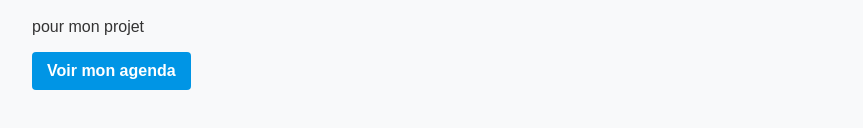
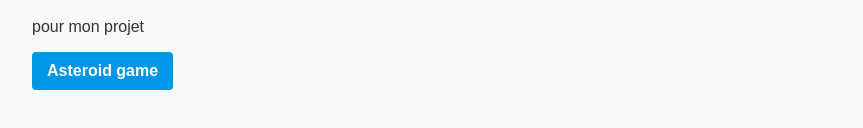
Before and after one commit to Axelitopro/Stage-Seconde-SAP, a plain HTML site: page scratch.html in a window 1280 px wide. Shown: the part 148-276 px from the top of the page, without its empty margins (208-1071 px from the left). Drawn offline with Linux system fonts and the light colour scheme.

Commit message:
fahh i made mistak

```diff
--- a/scratch.html
+++ b/scratch.html
@@ -16,7 +16,7 @@
   <main>
     <h1>Voici le lien</h1>
     <p>pour mon projet</p>
-    <a href="https://scratch.mit.edu/projects/1330334859/" class="btn"> Voir mon agenda</a>
+    <a href="https://scratch.mit.edu/projects/1330334859/" class="btn"> Asteroid game</a>
   </main>
 
 </body>
```
